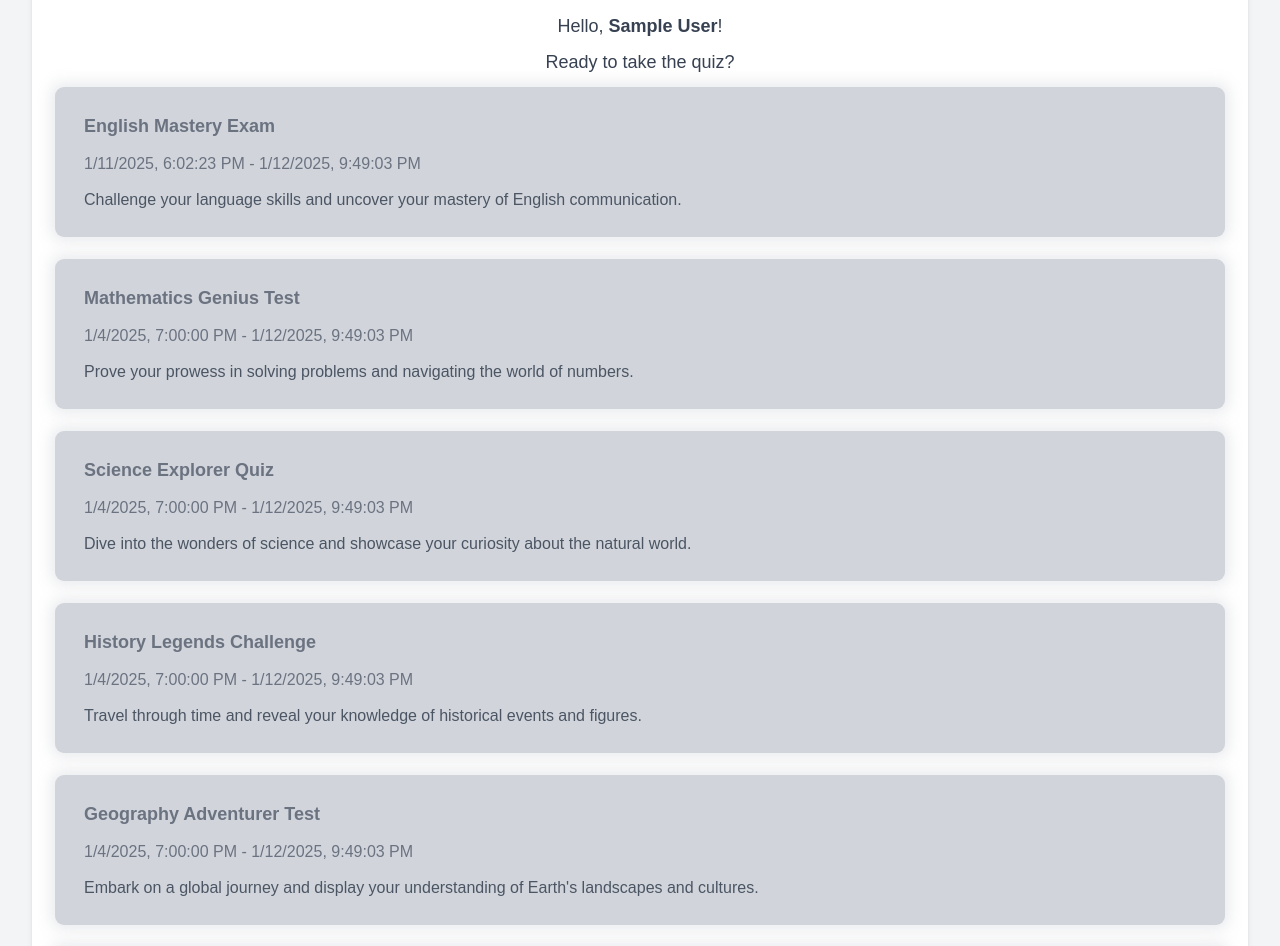
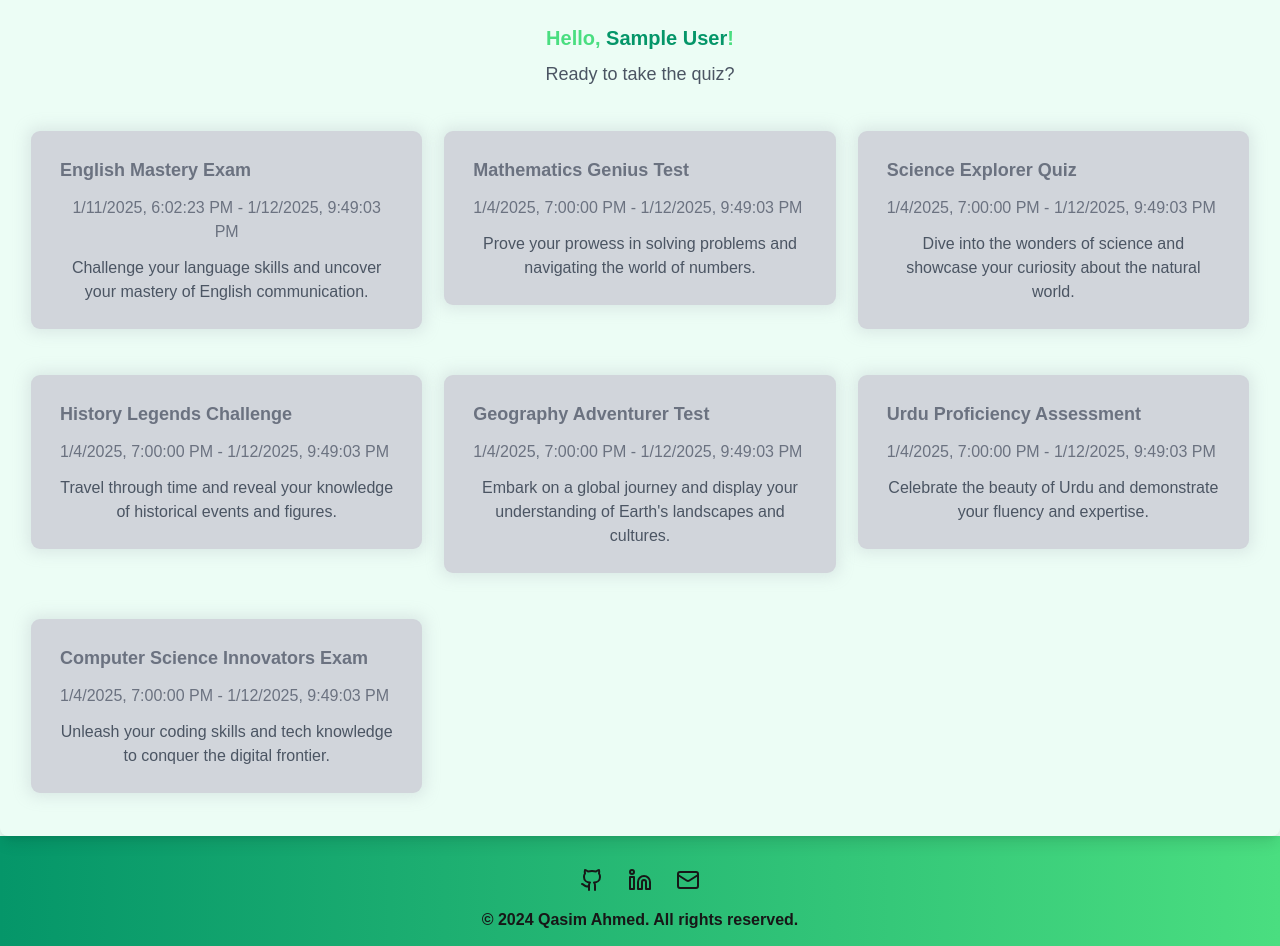
Before and after one commit to Zapperdax/Ramadan-Quiz, a Next.js app: page / in a window 1280 px wide. Shown: the part 160-1106 px from the top of the page. Built offline with nearby package versions, Linux system fonts and the light colour scheme; no server answers; the database is empty; sample sign-in values are in the browser's storage.

Commit message:
Some style changes and moved logics to services

```diff
--- a/app/exam/[examname]/page.tsx
+++ b/app/exam/[examname]/page.tsx
@@ -12,7 +12,7 @@ const ExamPage = ({ params }: { params: Promise<{ examname: string }> }) => {
   }
 
   return (
-    <div className="bg-gray-100">
+    <div>
       <ExamQuestion examName={examName} />
     </div>
   );
--- a/app/layout.tsx
+++ b/app/layout.tsx
@@ -5,6 +5,7 @@ import Navbar from "@/components/Navbar";
 import ClientWrapper from "@/components/ClientWrapper";
 import { ToastContainer, toast } from 'react-toastify';
 import 'react-toastify/dist/ReactToastify.css';
+import Footer from "@/components/Footer";
 
 const geistSans = Geist({
   variable: "--font-geist-sans",
@@ -33,11 +34,12 @@ export default function RootLayout({
           <meta name="viewport" content="width=device-width, initial-scale=1" />
         </head>
         <body
-          className={`${geistSans.variable} ${geistMono.variable} antialiased`}
+          className={`${geistSans.variable} ${geistMono.variable} antialiased bg-emerald-50`}
         >
           <Navbar />
           <ToastContainer />
           {children}
+          <Footer />
         </body>
       </html>
     </ClientWrapper>
--- a/app/login/page.tsx
+++ b/app/login/page.tsx
@@ -7,7 +7,7 @@ import { handleSignIn } from "@/services/loginPageService";
 export default function SignIn() {
   useLogin();
   return (
-    <div className="flex flex-col items-center justify-center h-screen bg-gradient-to-r from-green-400 to-teal-500">
+    <div className="flex flex-col items-center justify-center h-screen bg-gradient-to-r from-green-400 to-green-500">
       <div className="flex flex-col items-center justify-center w-full p-8 space-y-8">
         {/* Header Section */}
         <h1 className="text-5xl font-extrabold text-white text-center">
@@ -21,7 +21,7 @@ export default function SignIn() {
         <Button
           onClick={handleSignIn}
           label="Sign In with Google"
-          className="bg-blue-500 text-white py-3 px-6 rounded-full text-lg font-semibold shadow-lg hover:bg-blue-600 transition duration-200 ease-in-out"
+          className="bg-emerald-600 text-white py-3 px-6 rounded-full text-lg font-semibold shadow-lg hover:bg-green-600 transition duration-200 ease-in-out"
         />
       </div>
     </div>
--- a/app/page.tsx
+++ b/app/page.tsx
@@ -8,36 +8,44 @@ import LoadingSpinner from "@/components/LoadingSpinner";
 import { useUser } from "@/hooks/mainPageHooks";
 
 export default function Home() {
-  const {user, session, loading} = useUser();
+  const { user, session, loading } = useUser();
   const router = useRouter();
   if (loading) {
-    return <LoadingSpinner />
+    return <LoadingSpinner />;
   }
 
   return (
-    <div className="flex items-center justify-center bg-gray-100 px-4">
-      <main className="w-full p-6 bg-white rounded-lg shadow-md m-4">
-        <h1 className="text-2xl font-bold text-center text-gray-800 sm:text-3xl">
-          Welcome to Ramadan Exams!
+    <div className="flex items-center justify-center min-h-screen">
+      <main className="w-full shadow-lg rounded-lg p-6 sm:p-8 bg-emerald-50">
+        <h1 className="font-bold text-center text-emerald-600 text-xl sm:text-2xl md:text-3xl lg:text-4xl xl:text-5xl">
+          Welcome to 2025 Ramadan Exams!
         </h1>
-        <div className="mt-4 text-center">
+        <div className="mt-6 text-center">
           {session ? (
             <>
-              <p className="text-gray-700 text-base sm:text-lg">
+              <p className="text-green-400 text-lg sm:text-xl font-bold">
                 Hello,{" "}
-                <span className="font-semibold">{session.user?.name}</span>!
+                <span className="text-emerald-600">{session.user?.name}</span>!
               </p>
-              <p className="text-gray-700 text-base sm:text-lg mt-2">
+              <p className="text-gray-600 text-base sm:text-lg mt-2">
                 Ready to take the quiz?
               </p>
-              {ExamNames.map((exam) => {
-                return (
-                  <ExamCard key={exam.label} user={user} label={exam.label} description={exam.description} startDate={exam.startDate} endDate={exam.endDate} onClick={() => handleExamPage(router, exam.label)} />
-                );
-              })}
+              <div className="mt-8 grid gap-6 grid-cols-1 sm:grid-cols-2 md:grid-cols-3">
+                {ExamNames.map((exam) => (
+                  <ExamCard
+                    key={exam.label}
+                    user={user}
+                    label={exam.label}
+                    description={exam.description}
+                    startDate={exam.startDate}
+                    endDate={exam.endDate}
+                    onClick={() => handleExamPage(router, exam.label)}
+                  />
+                ))}
+              </div>
             </>
           ) : (
-            <p className="text-gray-700 text-base sm:text-lg">
+            <p className="text-emerald-600 text-lg sm:text-xl font-semibold">
               Please log in to take the quiz.
             </p>
           )}
--- a/components/ExamCards.tsx
+++ b/components/ExamCards.tsx
@@ -1,5 +1,7 @@
 "use client";
-import React, { useEffect, useState } from "react";
+import React from "react";
+import { epochToDate, showExamCard } from "@/services/examCardsService";
+
 type ExamCardProps = {
   user: any;
   label: string;
@@ -7,21 +9,6 @@ type ExamCardProps = {
   startDate: number;
   endDate: number;
   onClick?: () => void;
-};
-
-const epochToDate = (epochTime: number) => {
-  const epochMilliseconds = epochTime * 1000; // Convert to milliseconds
-  const date = new Date(epochMilliseconds);
-  return date.toLocaleString();
-};
-
-const showExamCard = (startDate: number, endDate: number, user: any, label: string) => {
-  label = label.replace(/\s+/g, "-").toLowerCase();
-  if (Date.now() >= startDate * 1000 && Date.now() <= endDate * 1000 && user?.marks?.[label].status === 0) {
-    return true;
-  } else {
-    return false;
-  }
 };
 
 const ExamCard: React.FC<ExamCardProps> = ({
@@ -54,7 +41,7 @@ const ExamCard: React.FC<ExamCardProps> = ({
           className={`absolute -inset-1 ${
             !showExam
               ? "bg-gray-400"
-              : "bg-gradient-to-r from-purple-600 to-pink-600"
+              : "bg-gradient-to-r from-green-600 to-emerald-600"
           } rounded-lg blur opacity-25 group-hover:opacity-100 transition duration-1000 group-hover:duration-200`}
         ></div>
         <div
@@ -66,7 +53,7 @@ const ExamCard: React.FC<ExamCardProps> = ({
             className={`text-base sm:text-lg font-semibold ${
               !showExam
                 ? "text-gray-500"
-                : "text-purple-600 hover:text-purple-800 transition-colors"
+                : "text-emerald-600 hover:text-emerald-800 transition-colors"
             }`}
           >
             {label}
--- /dev/null
+++ b/components/Footer.tsx
@@ -0,0 +1,50 @@
+'use client'
+
+import { motion } from 'framer-motion'
+import { Github, Linkedin, Mail } from 'lucide-react'
+
+const socialLinks = [
+  { name: 'GitHub', icon: Github, url: 'https://github.com/Zapperdax' },
+  { name: 'LinkedIn', icon: Linkedin, url: 'https://www.linkedin.com/in/qasim-ahmed-5779281a3' },
+  { name: 'Email', icon: Mail, url: 'mailto:qasimisdev@gmail.com' },
+]
+
+export default function Footer() {
+  return (
+    <footer className="bg-gradient-to-r from-emerald-600 to-green-400 text-muted-foreground py-8">
+      <div className="container mx-auto px-4">
+        <div className="flex flex-col items-center">
+          <motion.div
+            className="flex space-x-6 mb-4"
+            initial={{ opacity: 0, y: 20 }}
+            animate={{ opacity: 1, y: 0 }}
+            transition={{ duration: 0.5 }}
+          >
+            {socialLinks.map((link, index) => (
+              <motion.a
+                key={link.name}
+                href={link.url}
+                target="_blank"
+                rel="noopener noreferrer"
+                className="text-muted-foreground hover:text-primary transition-colors duration-300"
+                whileHover={{ scale: 1.1 }}
+                whileTap={{ scale: 0.9 }}
+              >
+                <link.icon size={24} />
+                <span className="sr-only">{link.name}</span>
+              </motion.a>
+            ))}
+          </motion.div>
+          <motion.p
+            className="text-md font-bold"
+            initial={{ opacity: 0 }}
+            animate={{ opacity: 1 }}
+            transition={{ duration: 0.5, delay: 0.2 }}
+          >
+            © {new Date().getFullYear()} Qasim Ahmed. All rights reserved.
+          </motion.p>
+        </div>
+      </div>
+    </footer>
+  )
+}
--- a/package.json
+++ b/package.json
@@ -9,6 +9,8 @@
     "lint": "next lint"
   },
   "dependencies": {
+    "framer-motion": "^11.17.0",
+    "lucide-react": "^0.471.0",
     "mongodb": "^6.12.0",
     "mongoose": "^8.9.4",
     "next": "^15.1.4",
--- /dev/null
+++ b/services/examCardsService.ts
@@ -0,0 +1,23 @@
+export const epochToDate = (epochTime: number) => {
+  const epochMilliseconds = epochTime * 1000; // Convert to milliseconds
+  const date = new Date(epochMilliseconds);
+  return date.toLocaleString();
+};
+
+export const showExamCard = (
+  startDate: number,
+  endDate: number,
+  user: any,
+  label: string
+) => {
+  label = label.replace(/\s+/g, "-").toLowerCase();
+  if (
+    Date.now() >= startDate * 1000 &&
+    Date.now() <= endDate * 1000 &&
+    user?.marks?.[label].status === 0
+  ) {
+    return true;
+  } else {
+    return false;
+  }
+};
```
Also changed, not shown: components/MultipleChoiceQuestionCard.tsx (+3 -57 lines), services/multipleChoiceQuestionCardService.ts (added, +65 -0 lines), 1 other file (tests, documents, lock files or other folders).
